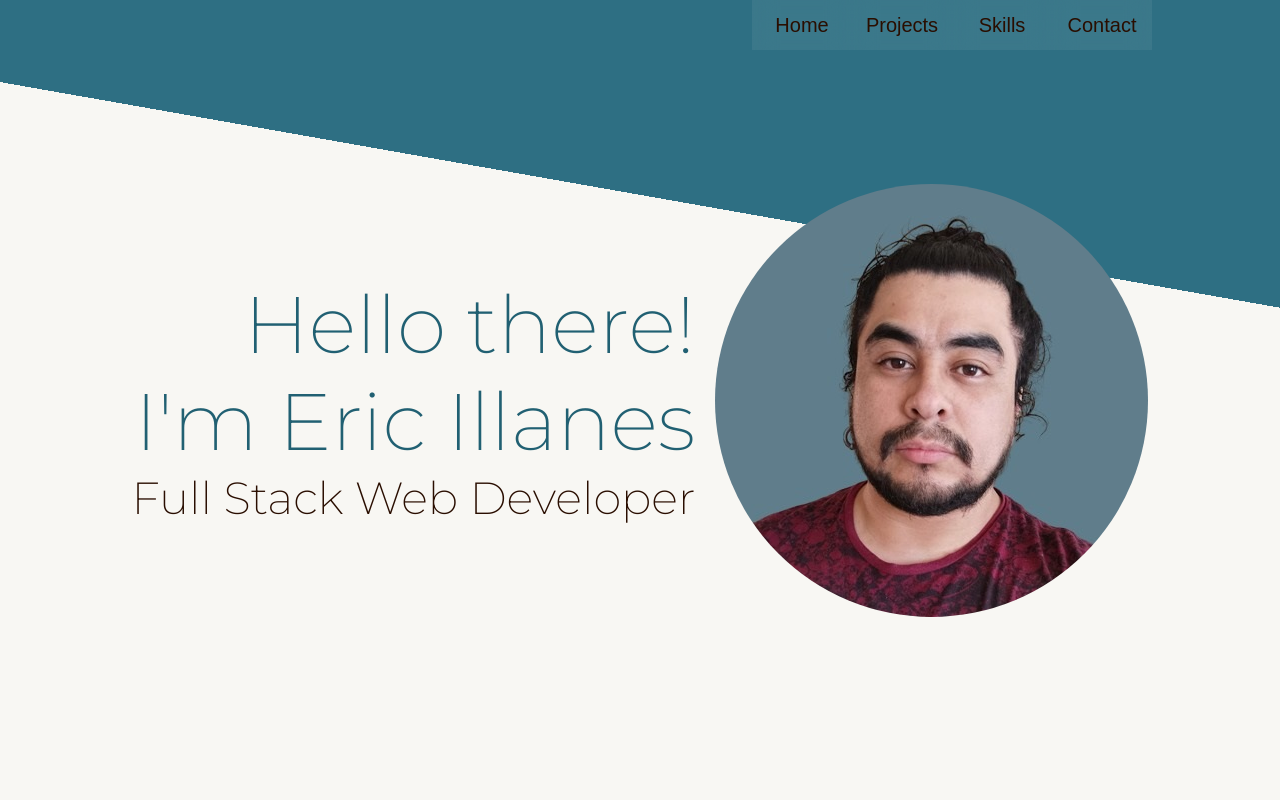
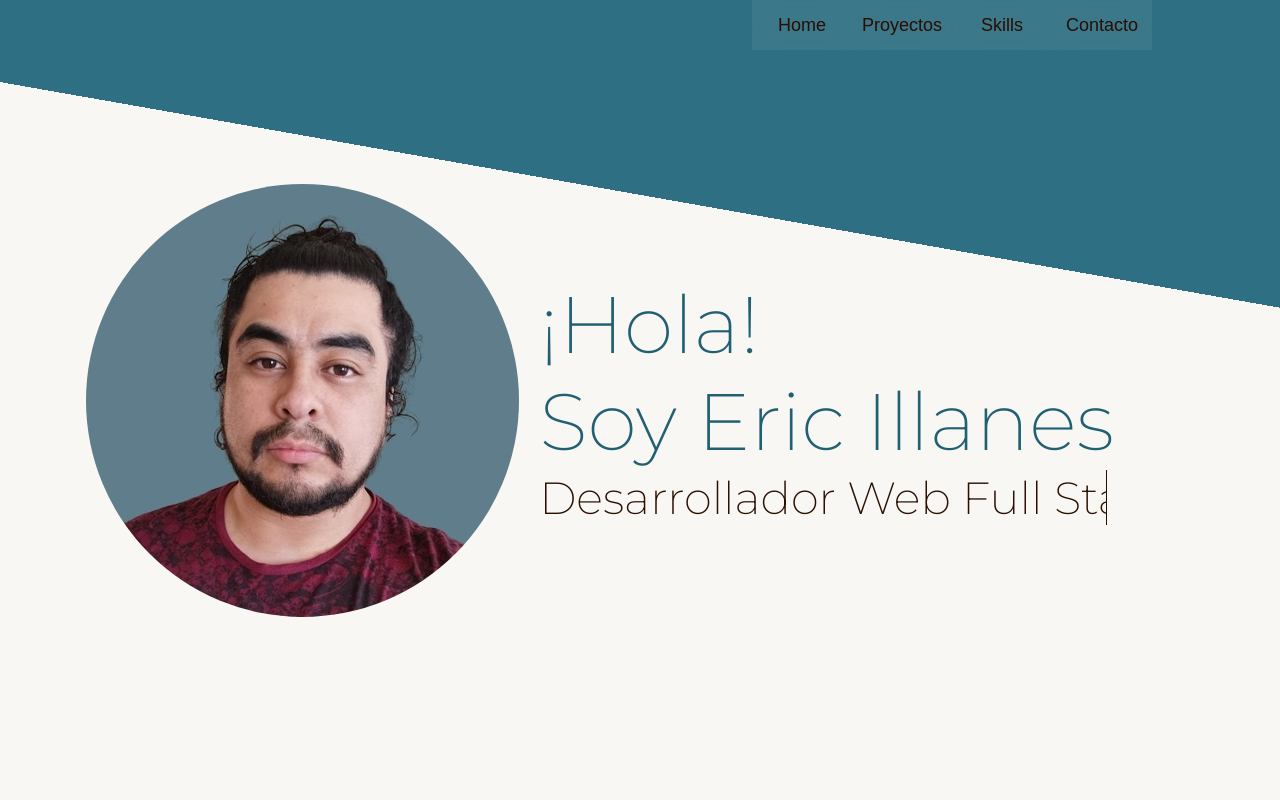
Before and after one commit to EricIllanes/Portfolio, a React (Create React App) app: page / in a window 1280 px wide. Shown: the top 800 px of the page. Built offline with nearby package versions, Linux system fonts and the light colour scheme.

Commit message:
translate

```diff
--- a/src/components/contact/contact.jsx
+++ b/src/components/contact/contact.jsx
@@ -1,20 +1,19 @@
 import React from "react";
 import { useForm, ValidationError } from "@formspree/react";
-import { Icon } from '@iconify/react';
 import "./contact.css";
 const Contact = () => {
   const [state, handleSubmit] = useForm("mrgjvjal");
   if (state.succeeded) {
-    return <p>Thanks for your message! I will reply as soon as possible</p>;
+    return <p>Gracias por tu mensaje! Responderé a la brevedad posible.</p>;
   }
   return (
     <div className="div-contact">
-      <span className="contact-title">Contact</span>
+      <span className="contact-title">Contacto</span>
       <div className="div-zone">
         <form onSubmit={handleSubmit}>
           <div className="div-name">
 
-            <input placeholder="Name" className="input" type="text" required />
+            <input placeholder="Nombre" className="input" type="text" required />
             <ValidationError prefix="Name" field="name" errors={state.errors} />
           </div>
 
@@ -38,7 +37,7 @@ const Contact = () => {
           <div className="div-message">
 
             <textarea
-              placeholder="Message"
+              placeholder="Mensaje"
               className="input"
               id="message"
               name="message"
@@ -56,7 +55,7 @@ const Contact = () => {
             type="submit"
             disabled={state.submitting}
           >
-            Send
+            Enviar
           </button>
         </form>
       </div>
--- a/src/components/homePage/homePage.css
+++ b/src/components/homePage/homePage.css
@@ -27,8 +27,6 @@
   align-self: center;
   margin-bottom: 40px;
   height:100vh;
-  /* background: rgb(0,0,0);
-  background: linear-gradient(10deg, rgba(0,0,0,0) 70%, rgba(0,0,0,0) 50%, rgba(111,142,173,1) 50%); */
   background: rgb(184,185,185);
 background: linear-gradient(10deg, rgba(184,185,185,0) 70%, rgba(218,255,252,0) 50%, #2e6f83 50%);
 }
@@ -42,14 +40,21 @@ background: linear-gradient(10deg, rgba(184,185,185,0) 70%, rgba(218,255,252,0)
   display: flex;
   flex-direction: column;
   justify-content:center;
-  align-items: flex-end;
-  margin-right: 20px;
+  align-items: flex-start;
+  margin-left: 20px;
 }
 
 .image-circular {
   width: 433px;
   display: flex;
   border-radius: 1000px;
+}
+
+.saludo-span{
+  font-size: 90px;
+  color: #216072;
+  font-family: "Montserrat", sans-serif;
+  display: block;
 }
 
 .name-span {
@@ -62,33 +67,37 @@ background: linear-gradient(10deg, rgba(184,185,185,0) 70%, rgba(218,255,252,0)
   font-size: 50px;
   color: #2a0e00;
   font-family: "Montserrat", sans-serif;
+  position: relative;
+  float: left;
 }
+
+.title-span::after{
+  content:"";
+  background:#f8f7f3;;
+  right: 0;
+  height: 100%;
+  position: absolute;
+  border-left: 1px solid #2a0e00; ;
+
+  animation: maquina 2s infinite alternate steps(30);
+}
+
+@keyframes maquina {
+  from {
+    width: 100%;
+  }
+  to {
+    width: 0;
+  }
+}
+
 .div-containers {
-/*
-  z-index: 0;
-  position: absolute;
-  top: 0;
-  bottom: 0;
-  right: 0;
-  left: 0;
-  height: 50%;
-  background: #6f8ead;
-  transform: skewY(7deg);
-  transform-origin: top right;
-
-*/
   justify-content: center;
   height: 100vh;
   width: 100%;
   display: flex;
   margin: 90px 20px;
-  /* margin-top: 100px; */
   flex-direction: column;
-  /* background: rgb(0,0,0);
-  background: linear-gradient(10deg, rgba(0,0,0,0) 70%, rgba(0,0,0,0) 50%, rgba(111,142,173,1) 50%); */
-  /* background: rgb(184,185,185);
-background: linear-gradient(10deg, rgba(184,185,185,0) 12%, rgba(218,255,252,0) 39%, rgba(111,142,173,1) 51%); */
-
 }
 
 
--- a/src/components/homePage/homePage.jsx
+++ b/src/components/homePage/homePage.jsx
@@ -8,27 +8,22 @@ import Contact from "../contact/contact";
 export default function HomePage() {
   return (
     <div name="home" className="padre-homepage">
-          {/* <div className="skewed">
-          </div> */}
-
-        <div className="name-img">
-          <div className="text-home">
-            <span className="name-span">Hello there!</span>
-            <span className="name-span">I'm Eric Illanes</span>
-            <span className="title-span">Full Stack Web Developer</span>
-          </div>
-          <div className="circular--portrait">
-            <img className="image-circular" src={imagen} alt="img-home" />
-          </div>
+      <div className="name-img">
+        <div className="circular--portrait">
+          <img className="image-circular" src={imagen} alt="img-home" />
         </div>
-
+        <div className="text-home">
+          <span className="name-span">¡Hola!</span>
+          <span className="name-span">Soy Eric Illanes</span>
+          <span className="title-span">Desarrollador Web Full Stack .</span>
+        </div>
+      </div>
 
       <div name="projects" className="div-containers">
         <Projects />
         <div className="curve"></div>
       </div>
       <div name="skills" className="div-containers">
-
         <Skills />
       </div>
       <div name="contact" className="div-containers">
--- a/src/components/navBar/navBar.css
+++ b/src/components/navBar/navBar.css
@@ -4,7 +4,7 @@ border : none;
 color:  #2a0e00;
 height: 50px;
 width: 100px;
-font-size: 20px;
+font-size: 18px;
 background-color: #ffffff10;
 backdrop-filter: blur(12px);
 -webkit-backdrop-filter: blur(12px);
--- a/src/components/navBar/navBar.jsx
+++ b/src/components/navBar/navBar.jsx
@@ -9,13 +9,13 @@ const NavBar = () => {
           <button className="button">Home</button>
         </Link>
         <Link to="projects" smooth={true} duration={500}>
-          <button className="button">Projects</button>
+          <button className="button">Proyectos</button>
         </Link>
         <Link to="skills" smooth={true} duration={500}>
           <button className="button">Skills</button>
         </Link>
         <Link to="contact" smooth={true} duration={500}>
-          <button className="button">Contact</button>
+          <button className="button">Contacto</button>
         </Link>
       </div>
     </div>
--- a/src/components/projects/projects.jsx
+++ b/src/components/projects/projects.jsx
@@ -9,7 +9,7 @@ const Projects = () => {
     {
       name: "Pokémon App",
       description:
-        "Pokémon App is a page where the user can search, order and filter for different types of Pokémon, see their details and create a new Pokémon that is saved in the database.",
+        "Pokémon App es una página donde el usuario podrá buscar, ordenar y filtrar diferentes tipos de Pokémon, ver los detalles y/o crear un nuevo Pokémon que será guardado en la base de datos.",
       image: `${pokemonapp}`,
       deployed: "https://proyecto-pokemon-xi.vercel.app/",
       github: "https://github.com/EricIllanes/Proyecto-Pokemon",
@@ -17,7 +17,7 @@ const Projects = () => {
     {
       name: "E-commerce SportsMarket",
       description:
-        "SportMarket is an e-commerse built from scratch using React, Redux, Node.js, Express and Sequelize. It has authentication with Google, emails services with Nodemailer and payments methods with Stripe.",
+        "SportMarket es una e-commerce construida desde cero usando React, Redux, Node.js, Express y Sequelize. Tiene autenticación con Google, servicio de emails con Nodemailer y métodos de pago con Stripe.",
       image: `${sportmarket}`,
       deployed: "https://sports-market.vercel.app/",
       github: "https://github.com/e-commercePF?tab=repositories",
@@ -25,7 +25,7 @@ const Projects = () => {
     {
       name: "Clima App",
       description:
-        "A simple app that displays the current weather of a city, found through a search bar.",
+        "Una aplicación que muestra el clima actual de una ciudad, la cuál, es encontrada a través de una barra de búsqueda.",
       image: `${climapp}`,
       deployed: "https://app-clima-xi.vercel.app/",
       github: "https://github.com/EricIllanes/appClima",
@@ -33,7 +33,7 @@ const Projects = () => {
     {
       name: "Portfolio",
       description:
-        "Personal portfolio made in order to show a little about me, my projects and if you need it, you can contact me.Technologies React, JavaScript.",
+        "Personal Portfolio personal hecho a modo de mostrar sobre mí, mis proyectos y si lo necesitas, poder contactar conmigo. Hecho con ReactJS.",
       image: `${portfolio}`,
       deployed: "https://portfolio-ericillanes.vercel.app/",
       github: "https://github.com/EricIllanes/Portfolio",
@@ -41,7 +41,7 @@ const Projects = () => {
   ];
   return (
     <div className="div-projects">
-      <span className="proyecto-title">Projects</span>
+      <span className="proyecto-title">Proyectos</span>
       <div className="projects-container">
         {projects.map((project, index) => {
           return (
```
